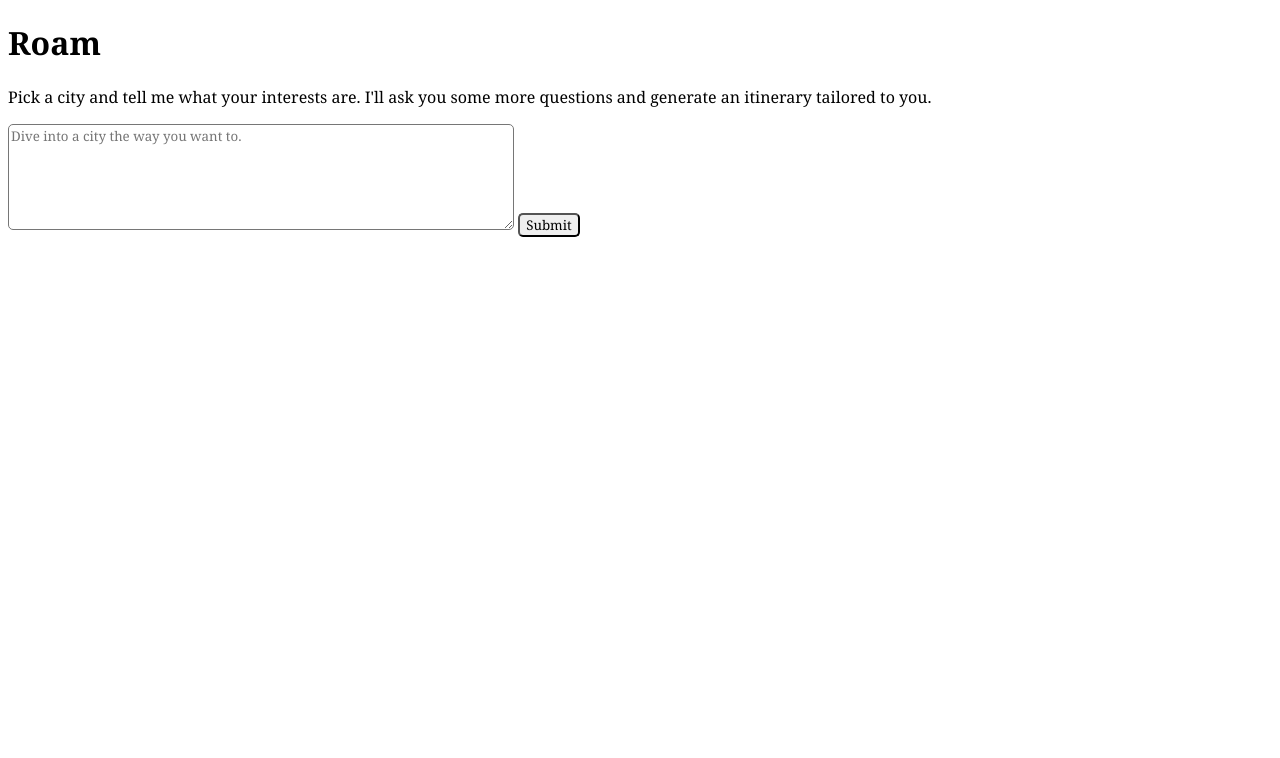
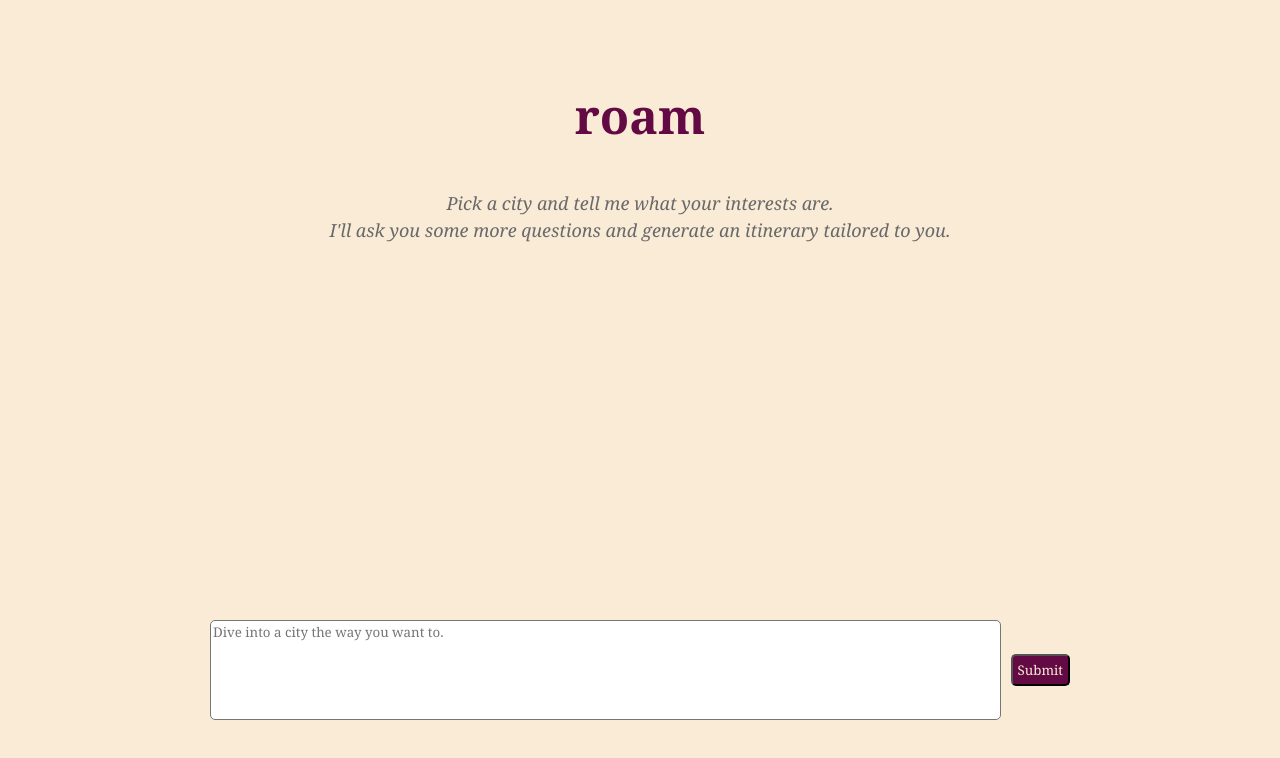
Before and after one commit to y-m-codes/whim-trip-planner, a website with bundled scripts: page public/index.html in a window 1280 px wide. Built offline with nearby package versions, Linux system fonts and the light colour scheme.

Commit message:
Restyle page as chat with a scrolling message area
Keep the title and input fixed while only the
messages scroll, so long conversations stay
usable. Add a burgundy and cream palette, larger
text for readability, and auto-scroll to the
newest message.

```diff
--- a/public/index.html
+++ b/public/index.html
@@ -3,22 +3,24 @@
 <head>
   <meta charset="UTF-8">
   <meta name="viewport" content="width=device-width, initial-scale=1.0">
-  <title>AI Trip Planner</title>
+  <title>Roam: AI-Powered Travel Planner Just For You</title>
   <link rel="stylesheet" href="styles.css">
 </head>
 <body>
-  <h1>Roam</h1>
-  <p>Pick a city and tell me what your interests are. I'll ask you some more
-    questions and generate an itinerary tailored to you.</p>
+  <main id="wrapper">
+    <h1 class="text">roam</h1>
+    <p id="subtitle" class="text">Pick a city and tell me what your interests are.<br>
+      I'll ask you some more
+      questions and generate an itinerary tailored to you.</p>
+
+    <div id="output-div">
+    </div>
+
     <div id="input-div">
-      <textarea rows="3" cols="50" class="rectangle" id="search-box" placeholder="Dive into a city the way you want to."></textarea>
-
+      <textarea class="rectangle" id="search-box" placeholder="Dive into a city the way you want to."></textarea>
       <button class="rectangle" id="submit-btn">Submit</button>
     </div>
-
-    <div id="output-div">
-
-    </div>
+  </main>
   <script type="module" src="main.js"></script>
 </body>
 </html>
--- a/public/main.js
+++ b/public/main.js
@@ -27,6 +27,7 @@ async function handleSubmit() {
   messageBubble.classList.add("message-bubble", "rectangle");
   messageBubble.textContent = userInput;
   outputDiv.appendChild(messageBubble);
+  messageBubble.scrollIntoView(false);
 
   let textPlaceholder = document.createElement("p");
   textPlaceholder.textContent = "Curating information just for you ...";
@@ -51,6 +52,7 @@ async function handleSubmit() {
   const result = md.render(responseText);
 
   textPlaceholder.setHTML(result);
+  textPlaceholder.scrollIntoView(false);
 }
 
 submitBtn.addEventListener("click", handleSubmit);
--- a/public/styles.css
+++ b/public/styles.css
@@ -1,10 +1,20 @@
 * {
-  font-family:Georgia, 'Times New Roman', Times, serif;
+  font-family: Georgia, 'Times New Roman', Times, serif;
+  box-sizing: border-box
 }
 
-#search-box {
-  width: 500px;
-  height: 100px;
+h1 {
+  color: #630943;
+  margin: 20px;
+  font-size: 3rem;
+  margin-top: 80px;
+}
+
+body {
+  margin: 0;
+  font-size: 18px;
+  line-height: 1.5;
+  background: antiquewhite;
 }
 
 .rectangle {
@@ -12,9 +22,56 @@
 }
 
 .message-bubble {
-  background-color: lightskyblue;
-  width: 500px;
+  background-color: #c491b2;
+  width: 50%;
+  margin-left: auto;
   min-height: 20px;
   padding: 5px;
-  margin: 10px;
 }
+
+.text {
+text-align: center;
+}
+
+#wrapper {
+  display: flex;
+  flex-direction: column;
+  height: 100vh;
+  margin: 0 auto;
+  max-width: 900px;
+}
+
+#search-box {
+  flex: 1;
+  resize: none;
+  /* width: 500px; */
+  height: 100px;
+}
+
+#search-box:focus {
+  border-color: #630943;
+  outline: #630943
+}
+
+#output-div {
+  flex: 1;
+  overflow-y: auto;
+}
+
+#input-div {
+  display: flex;
+  align-items: center;
+  gap: 10px;
+  margin: 20px 20px 80px 20px;
+}
+
+#subtitle {
+  font-style: italic;
+  color:dimgray
+}
+
+#submit-btn {
+  background-color: #630943;
+  color: antiquewhite;
+  padding: 5px;
+}
```
